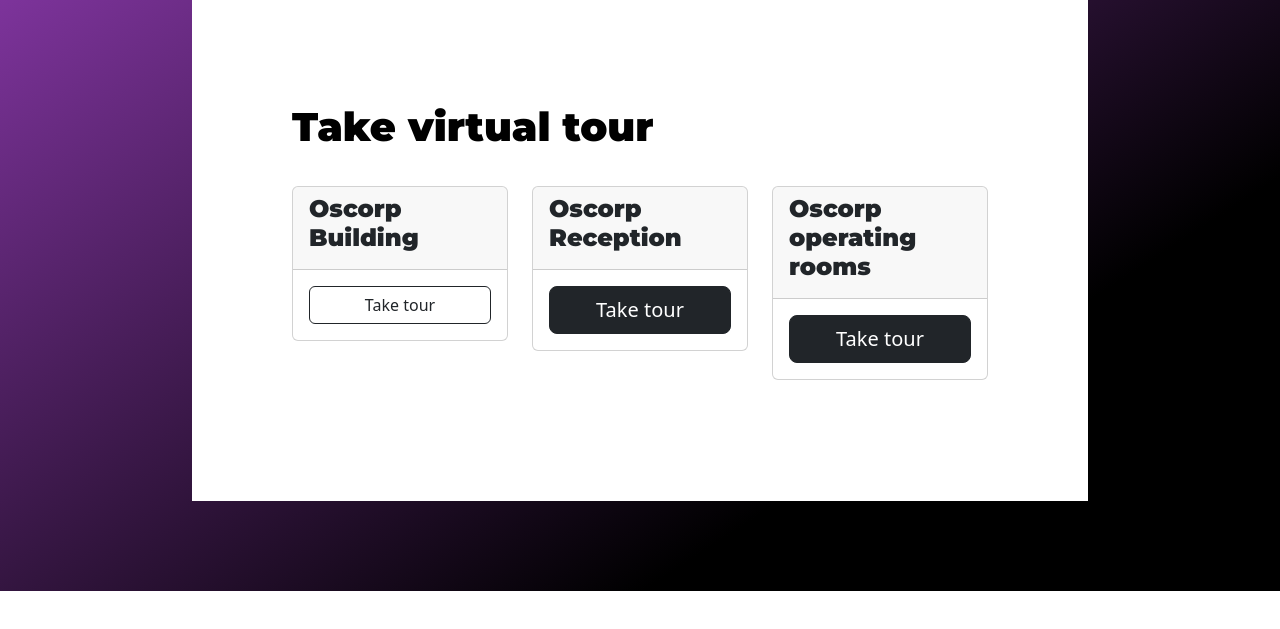
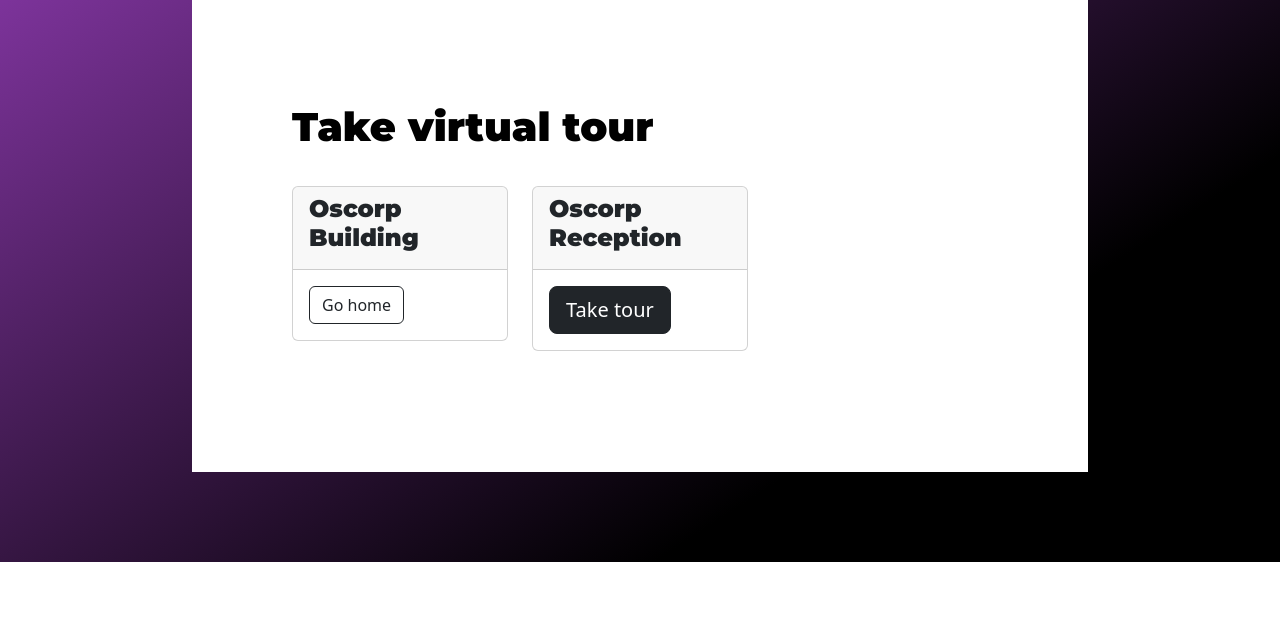
Before and after one commit to nidishnrao/ar-testing, a plain HTML site: page vr.html in a window 1280 px wide. Shown: the part 169-798 px from the top of the page. Drawn offline with nearby package versions, Linux system fonts and the light colour scheme; a web font is replaced by a local one.

Commit message:
added unity and path to UI

```diff
--- a/vr.html
+++ b/vr.html
@@ -65,7 +65,7 @@
           </div>
           <div class="card-body">
             <div class="d-grid gap-2 mx-auto">
-              <button class="btn btn-outline-dark" type="button">Take tour</button>
+              <a href="index.html"><button class="btn btn-outline-dark" type="button">Go home</button></a>
             </div>
           </div>
         </div>
@@ -78,24 +78,12 @@
             </div>
             <div class="card-body">
               <div class="d-grid gap-2 mx-auto">
-                <button class="btn btn-dark btn-lg btn-block" type="button">Take tour</button>
+              <a href="arunity/index.html"> <button class="btn btn-dark btn-lg btn-block" type="button">Take tour</button></a>
               </div>
             </div>
           </div>
         </div>
 
-        <div class="pricing-col col-lg-4 col-md-12 ">
-          <div class="card">
-            <div class="card-header">
-              <h3 class="price-heading">Oscorp operating rooms</h3>
-            </div>
-            <div class="card-body">
-              <div class="d-grid gap-2 mx-auto">
-                <button class="btn btn-dark btn-lg btn-block" type="button">Take tour</button>
-              </div>
-            </div>
-          </div>
-        </div>
 
       </div>
 
```
Also changed, not shown: index.html (+1 -1 lines), arunity/Build/ar builds.txt (deleted), arunity/TemplateData/ar builds.txt (deleted), arunity/ar builds.txt (deleted).
